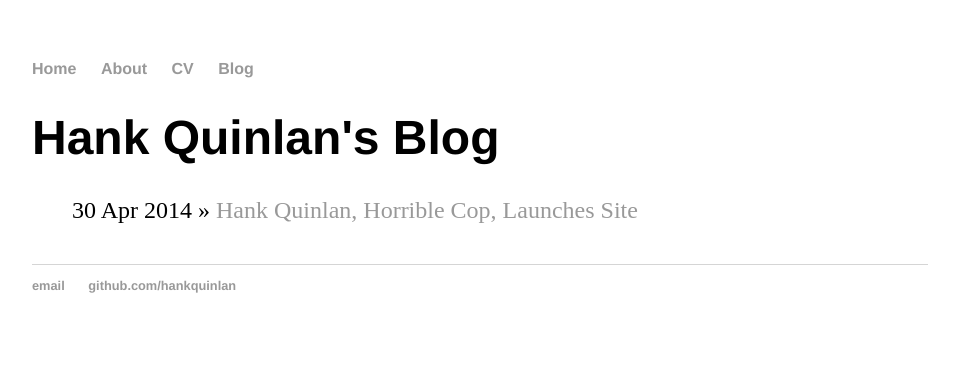
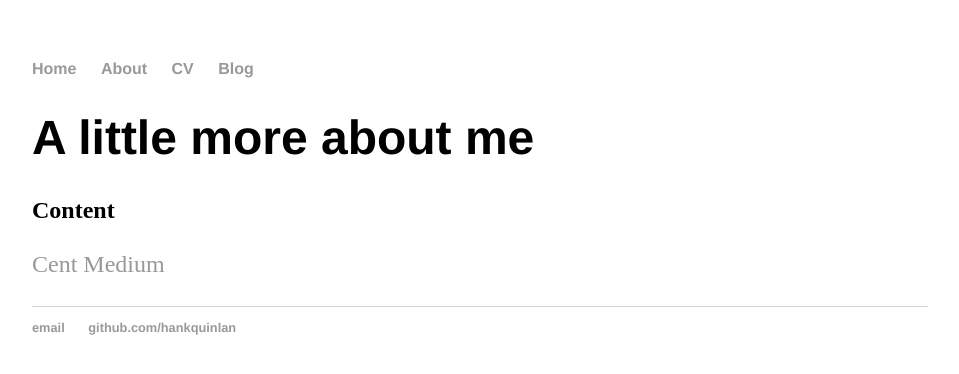
Before and after one commit to jon-tompkins/jon-tompkins.github.io, a Jekyll site: the page built from about/index.html, in a window 1280 px wide. Shown: the top 374 px of the page, without its empty margins (160-1119 px from the left). Built offline with Jekyll 4.4.1, drawn with Linux system fonts in a browser that asks for light colours.

Commit message:
hank purge

```diff
--- a/_layouts/default.html
+++ b/_layouts/default.html
@@ -21,8 +21,8 @@
 			</div><!-- /.container -->
 			<footer>
 	    		<ul>
-	        		<li><a href="mailto:hankquinlanhub@gmail.com">email</a></li>
-	        		<li><a href="https://github.com/hankquinlan">github.com/hankquinlan</a></li>
+	        		<li><a href="mailto:jon.tomp@gmail.com">email</a></li>
+	        		<li><a href="https://github.com/jon-tompkins">github.com/hankquinlan</a></li>
 				</ul>
 			</footer>
 		</body>
--- a/about/index.html
+++ b/about/index.html
@@ -1,11 +1,11 @@
 ---
 layout: default
-title: Hank Quinlan's Blog
+title: Jon Tompkins, Cryptonaut
 ---
-	<h1>{{ page.title }}</h1>
-	<ul class="posts">
-
-	  {% for post in site.posts %}
-	    <li><span>{{ post.date | date_to_string }}</span> » <a href="{{ post.url }}" title="{{ post.title }}">{{ post.title }}</a></li>
-	  {% endfor %}
-	</ul>
+<div class="blurb">
+	<h1>A little more about me</h1>
+	<h2>Content</h2>
+	<p><a href="https://beta.cent.co/@jonto">Cent</a>
+		<a href="https://medium.com/@jon.tomp">Medium</a>
+	</p>
+</div><!-- /.blurb -->
--- a/index.html
+++ b/index.html
@@ -1,6 +1,6 @@
 ---
 layout: default
-title: Hank Quinlan, Horrible Cop
+title: Jon Tompkins, Cryptonaut
 ---
 <div class="blurb">
 	<h1>Hi, I'm Jon</h1>
```
Also changed, not shown: blog/axom.xml (+7 -7 lines).
